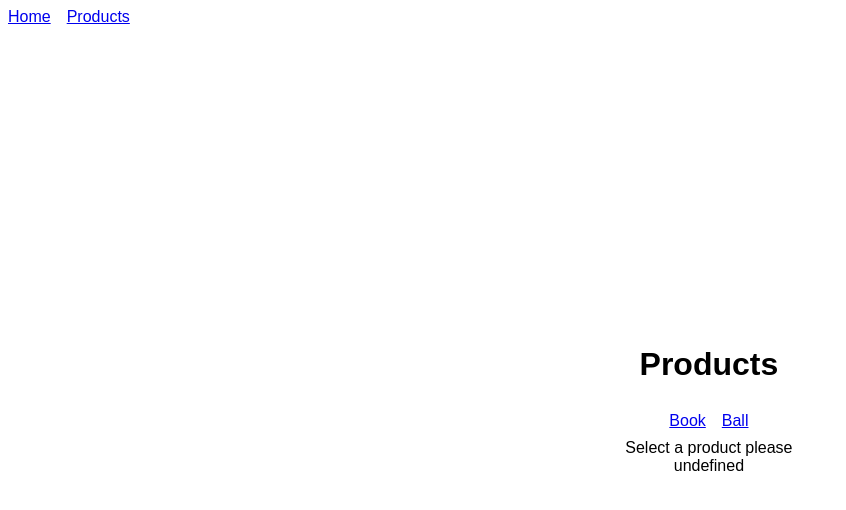
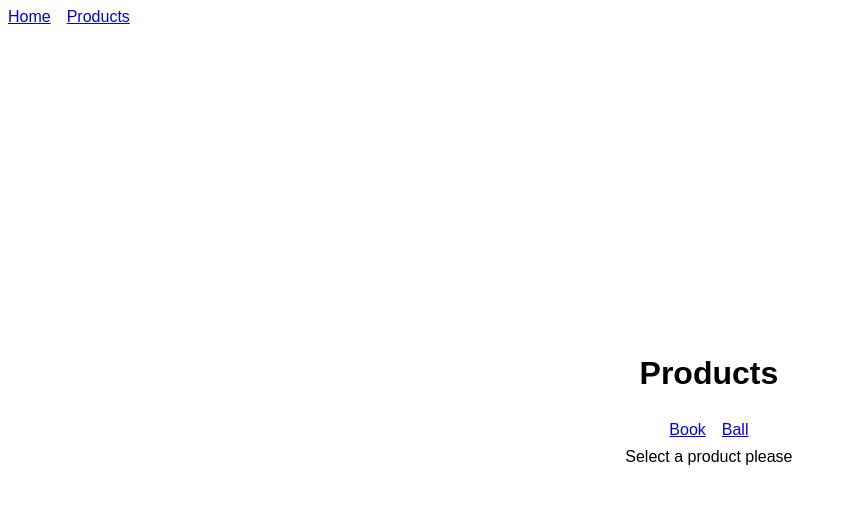
Before and after one commit to oleksii-sumy/html-css, a React app in the folder react/lesson13-react_router/task2-react_router_nested_routes/: page /products in a window 1280 px wide. Shown: the top 510 px of the page, without its empty margins (0-846 px from the left). Built offline with nearby package versions, Linux system fonts and the light colour scheme.

Commit message:
Add files via upload

```diff
--- a/react/lesson13-react_router/task2-react_router_nested_routes/src/Product.jsx
+++ b/react/lesson13-react_router/task2-react_router_nested_routes/src/Product.jsx
@@ -1,10 +1,10 @@
 import React from "react";
-import {useParams} from 'react-router-dom';
+// import {useParams} from 'react-router-dom';
 
-function Product () {
-  const {productId} = useParams();
+function Product ({match}) {
+  // const {productId} = useParams();
   return <div className="product">
-    {`${productId}`}
+    {match.params.productId}
     </div>;
 }
 
--- a/react/lesson13-react_router/task2-react_router_nested_routes/src/Products.jsx
+++ b/react/lesson13-react_router/task2-react_router_nested_routes/src/Products.jsx
@@ -17,11 +17,8 @@ function Products() {
       <Switch>
         <Route exact path="/products">
           <span>Select a product please </span>
-          <Product />
         </Route>
-        <Route path="/product/:productId">
-          <Product />
-        </Route>
+        <Route path="/products/:productId" component={Product} />
       </Switch>
     </div>
   );
```
